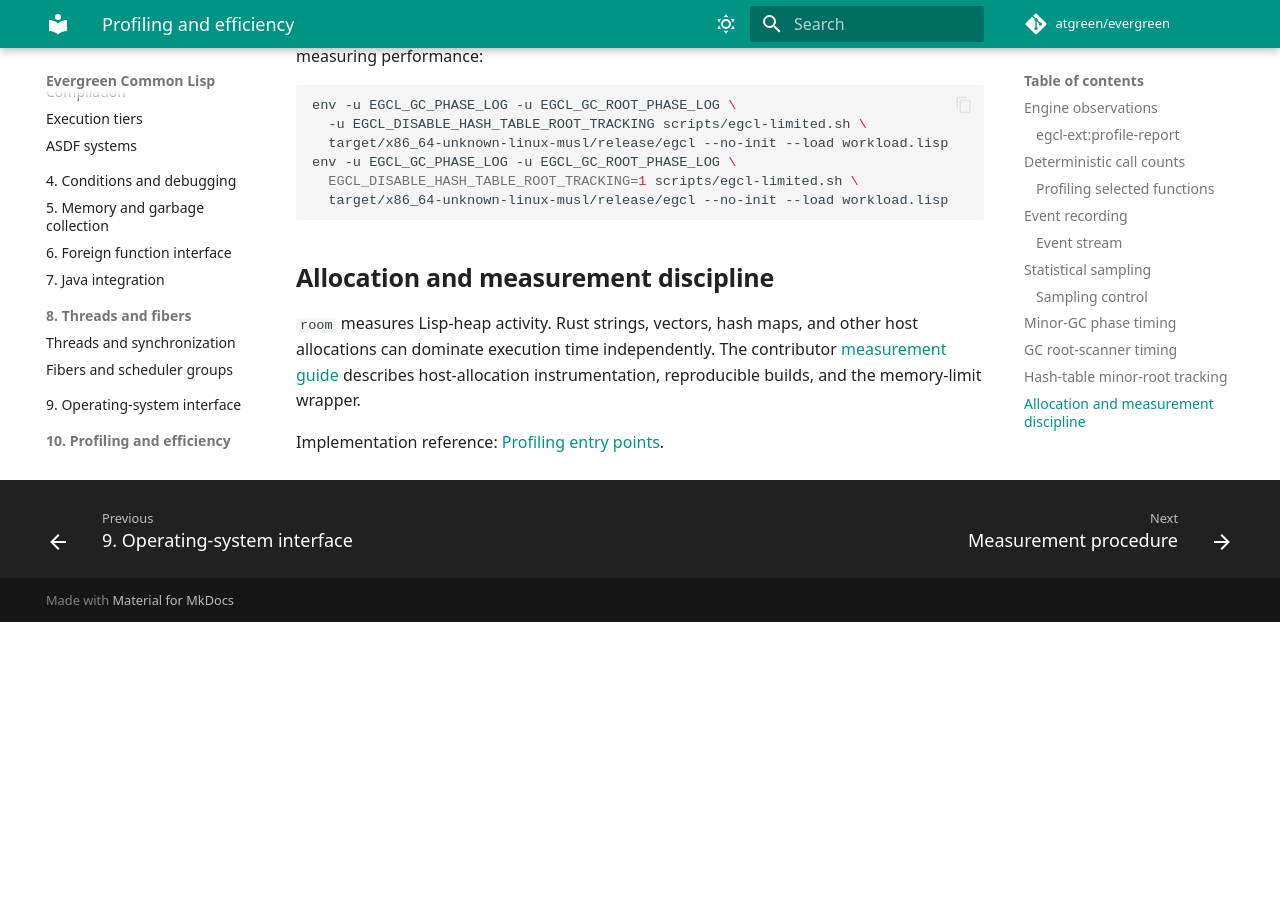
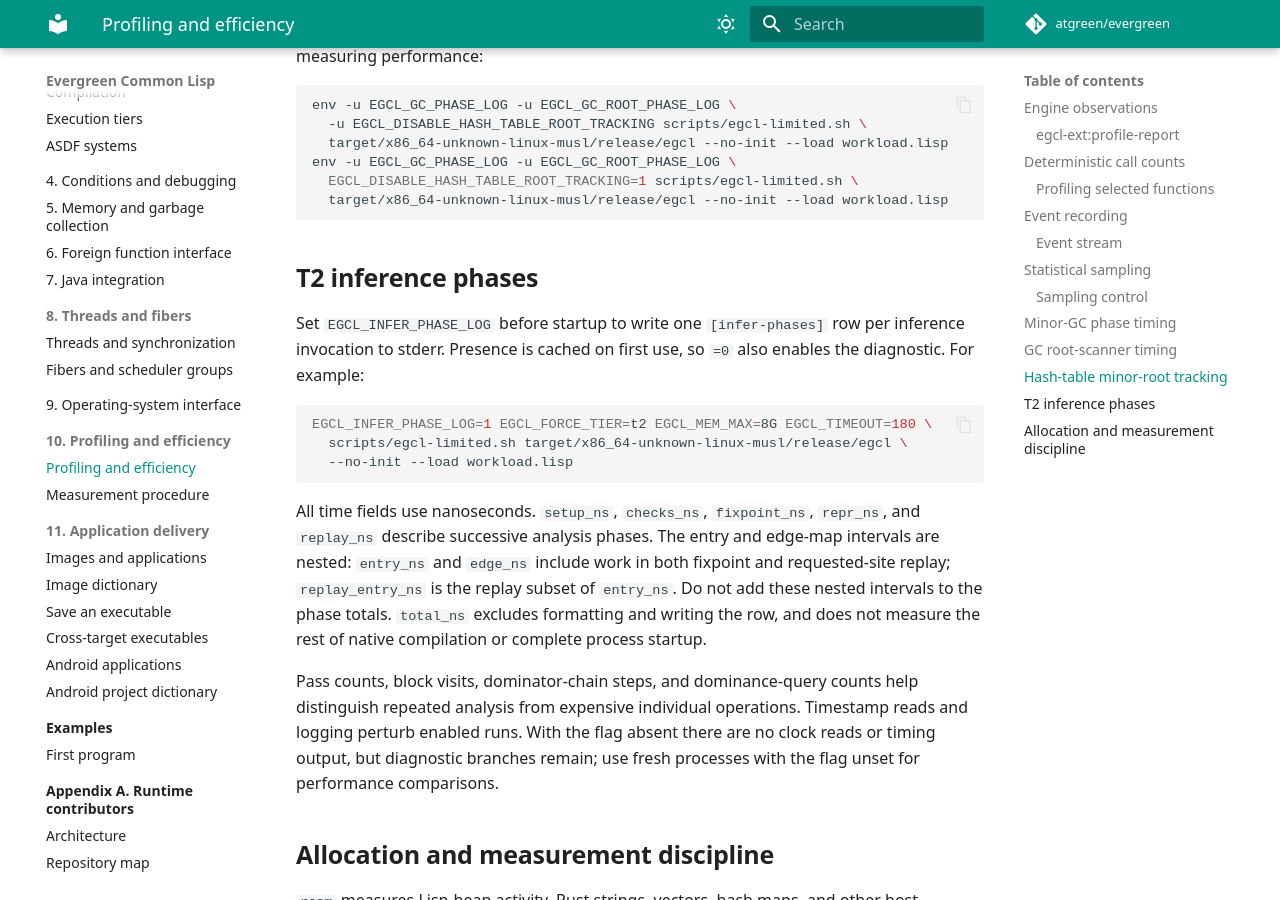
Before and after one commit to atgreen/evergreen, an MkDocs documentation site: the page built from docs/manual/profiling.md, in a window 1280 px wide and 900 px high, scrolled down 5091 px. Built offline with MkDocs 1.6.1 and Material for MkDocs 9.7.7, drawn with Linux system fonts in a browser that asks for light colours; comment, search, counter and statistics services are not loaded; the version menu is left out; before the commit the page ends 5713 px from its top, so only the background shows below that.

````diff
--- a/docs/manual/profiling.md
+++ b/docs/manual/profiling.md
@@ -223,6 +223,32 @@ env -u EGCL_GC_PHASE_LOG -u EGCL_GC_ROOT_PHASE_LOG \
   target/x86_64-unknown-linux-musl/release/egcl --no-init --load workload.lisp
 ```
 
+## T2 inference phases
+
+Set `EGCL_INFER_PHASE_LOG` before startup to write one `[infer-phases]` row
+per inference invocation to stderr. Presence is cached on first use, so `=0`
+also enables the diagnostic. For example:
+
+```sh
+EGCL_INFER_PHASE_LOG=1 EGCL_FORCE_TIER=t2 EGCL_MEM_MAX=8G EGCL_TIMEOUT=180 \
+  scripts/egcl-limited.sh target/x86_64-unknown-linux-musl/release/egcl \
+  --no-init --load workload.lisp
+```
+
+All time fields use nanoseconds. `setup_ns`, `checks_ns`, `fixpoint_ns`,
+`repr_ns`, and `replay_ns` describe successive analysis phases. The entry
+and edge-map intervals are nested: `entry_ns` and `edge_ns` include work in
+both fixpoint and requested-site replay; `replay_entry_ns` is the replay
+subset of `entry_ns`. Do not add these nested intervals to the phase totals.
+`total_ns` excludes formatting and writing the row, and does not measure the
+rest of native compilation or complete process startup.
+
+Pass counts, block visits, dominator-chain steps, and dominance-query counts
+help distinguish repeated analysis from expensive individual operations.
+Timestamp reads and logging perturb enabled runs. With the flag absent there
+are no clock reads or timing output, but diagnostic branches remain; use
+fresh processes with the flag unset for performance comparisons.
+
 ## Allocation and measurement discipline
 
 `room` measures Lisp-heap activity. Rust strings, vectors, hash maps, and other
````
Also changed, not shown: 1 other file.
